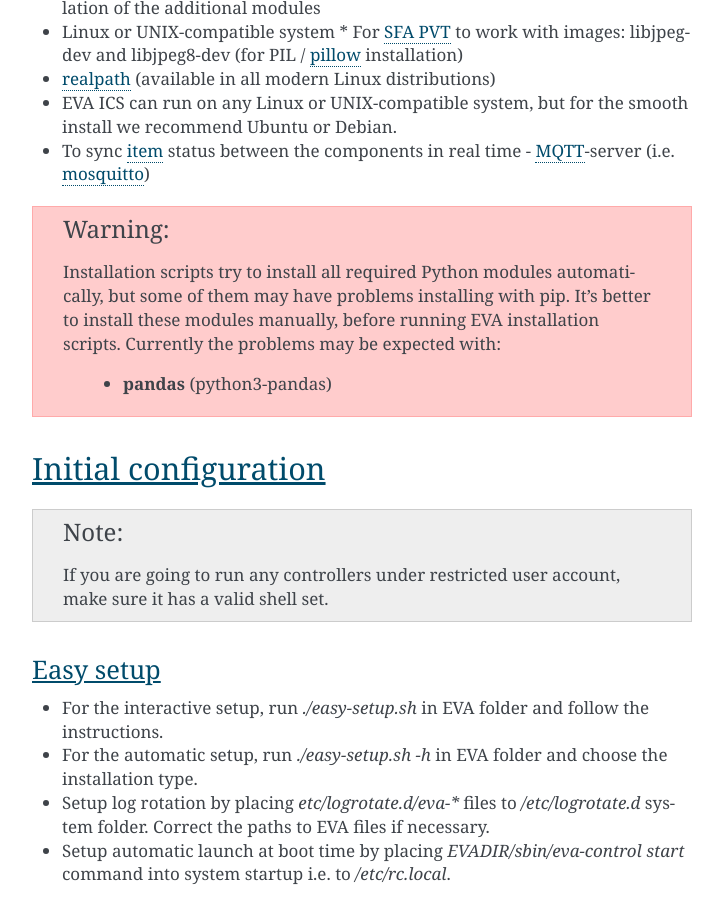
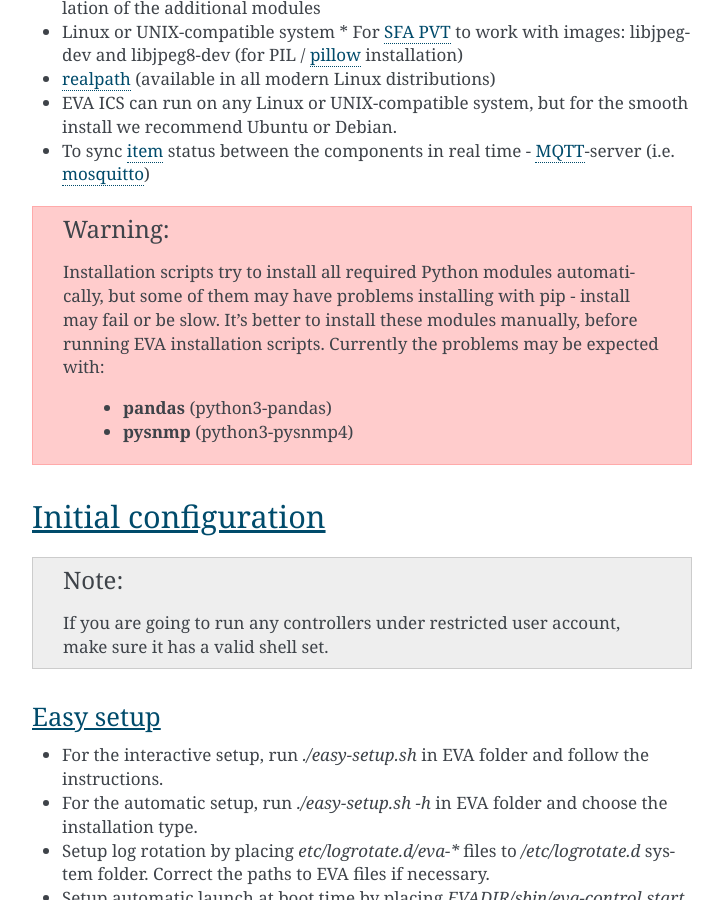
Before and after one commit to alttch/eva3, a Sphinx documentation site: the page built from doc/install.rst, in a window 1280 px wide and 900 px high, scrolled down 684 px. Shown: the whole window, without its empty margins (388-1111 px from the left). Built offline with Sphinx 7.4.7, drawn with Linux system fonts in a browser that asks for light colours.

Commit message:
pysnmp warning

```diff
--- a/doc/install.rst
+++ b/doc/install.rst
@@ -25,11 +25,13 @@ System Requirements
 .. warning::
 
     Installation scripts try to install all required Python modules
-    automatically, but some of them may have problems installing with pip. It's
-    better to install these modules manually, before running EVA installation
-    scripts. Currently the problems may be expected with:
+    automatically, but some of them may have problems installing with pip -
+    install may fail or be slow. It's better to install these modules manually,
+    before running EVA installation scripts. Currently the problems may be
+    expected with:
 
         * **pandas** (python3-pandas)
+        * **pysnmp** (python3-pysnmp4)
 
 Initial configuration
 ---------------------
```
